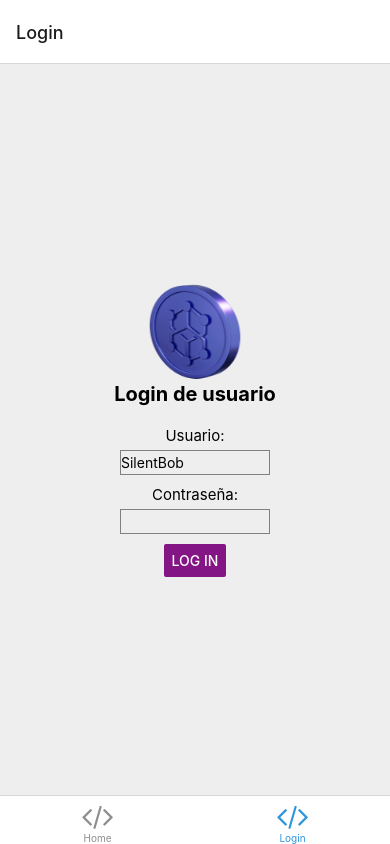
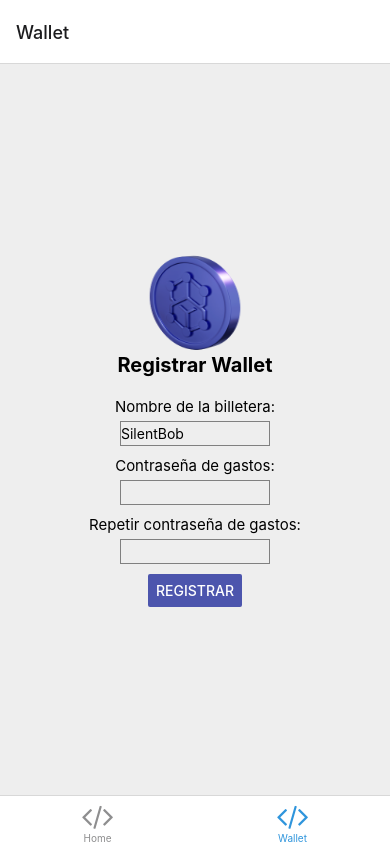
Before and after one commit to agonzalezpascual/CTeam-App, a React Native app: screen /TabTwo in a window 390 px wide. Built offline with nearby package versions, Linux system fonts and the light colour scheme; what expo-linking would draw is missing.

Commit message:
Cambios en la segunda pestaña y en el readme
Co-authored-by: JuanmaG04 <JuanmaG04@users.noreply.github.com>
Co-authored-by: noguesguai@hotmail.es <noguesguai@hotmail.es>

```diff
--- a/navigation/index.tsx
+++ b/navigation/index.tsx
@@ -88,7 +88,7 @@ function BottomTabNavigator() {
         name="TabTwo"
         component={TabTwoScreen}
         options={{
-          title: 'Login',
+          title: 'Wallet',
           tabBarIcon: ({ color }) => <TabBarIcon name="code" color={color} />,
         }}
       />
--- a/screens/TabTwoScreen.tsx
+++ b/screens/TabTwoScreen.tsx
@@ -14,16 +14,18 @@ export default function TabTwoScreen({
         resizeMode="stretch"
         source={require("../assets/images/cardanocoin.png")}
       />
-      <Text style={styles.title}>Login de usuario</Text>
+      <Text style={styles.title}>Registrar Wallet</Text>
 
-      <Text style={styles.subtitle1}>Usuario:</Text>
+      <Text style={styles.subtitle1}>Nombre de la billetera:</Text>
       <TextInput style={styles.loginbox} placeholder="SilentBob" />
-      <Text style={styles.subtitle2}>Contraseña:</Text>
+      <Text style={styles.subtitle2}>Contraseña de gastos:</Text>
+      <TextInput style={styles.loginbox} secureTextEntry={true} />
+	  <Text style={styles.subtitle2}>Repetir contraseña de gastos:</Text>
       <TextInput style={styles.loginbox} secureTextEntry={true} />
       <Button
         onPress={() => confirm("Esto es un WIP, por favor se paciente")}
-        title="Log in"
-        color="#841584"
+        title="Registrar"
+        color="#4c55ad"
         accessibilityLabel="Learn more about this purple button"
       />
     </View>
```
Also changed, not shown: screens/Wallet.tsx (added), 1 other file (tests, documents, lock files or other folders).
